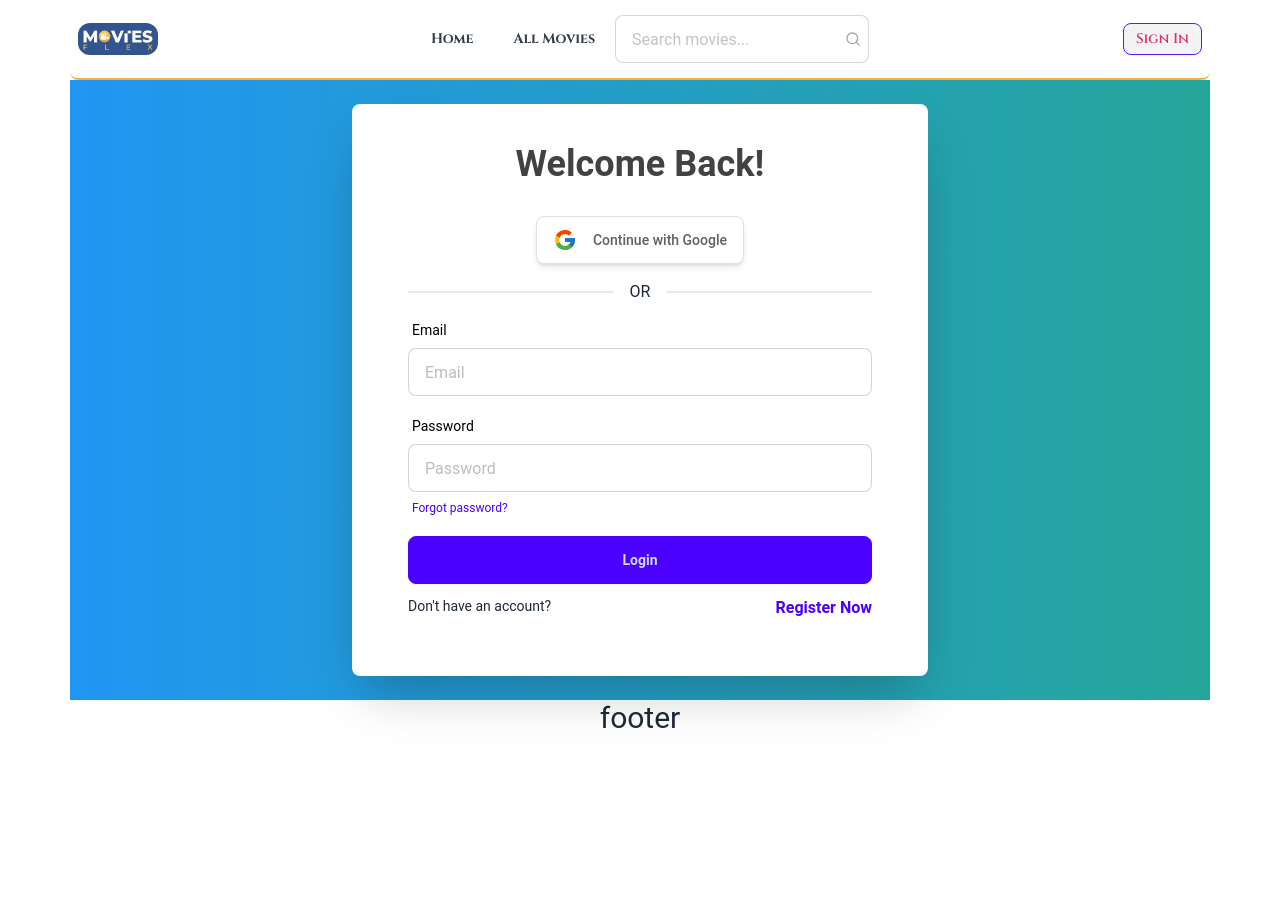
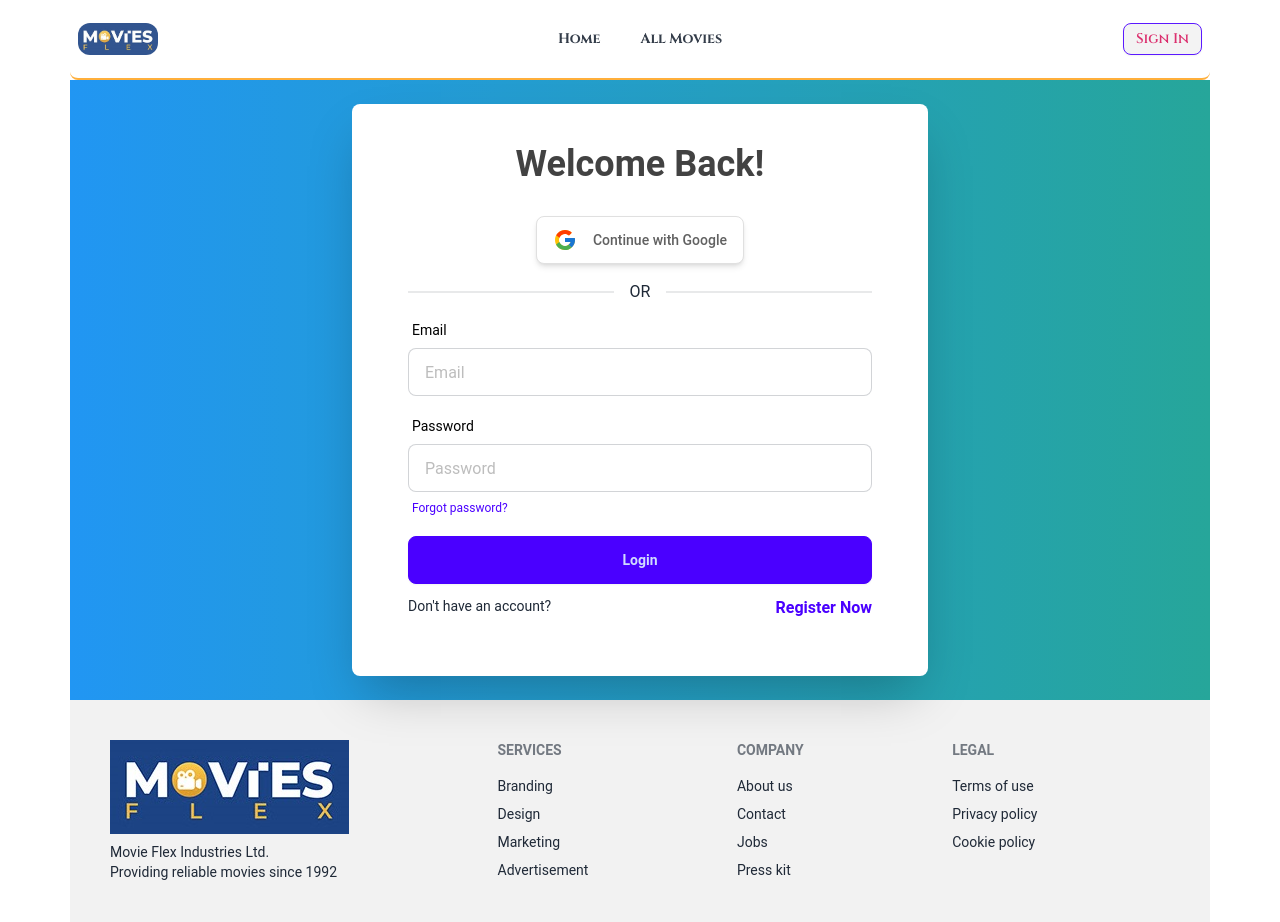
Before and after one commit to nrbnayon/Movie-Flex-Client, a React (Vite) app: page /login in a window 1280 px wide. Before the commit the page ends 800 px from the top, so only its background shows below. Built offline with nearby package versions, Linux system fonts and the light colour scheme; no server answers.

Commit message:
Added Footer

```diff
--- a/src/Pages/Authentication/Register.jsx
+++ b/src/Pages/Authentication/Register.jsx
@@ -5,6 +5,7 @@ import { FaEye, FaEyeSlash } from "react-icons/fa";
 import { toast } from "react-toastify";
 import useAuth from "../../hooks/useAuth";
 import useAxiosPublic from "../../hooks/useAxiosPublic";
+import { Helmet } from "react-helmet-async";
 const Register = () => {
   const axiosPublic = useAxiosPublic();
   const navigate = useNavigate();
@@ -82,6 +83,9 @@ const Register = () => {
 
   return (
     <div className="flex min-h-screen items-center justify-center bg-[#8EA7E9]/20 p-6 ">
+      <Helmet>
+        <title>MovieFlex | Register</title>
+      </Helmet>
       <div className="flex h-full w-full overflow-hidden rounded-xl shadow-md  ">
         <div className="relative hidden  min-h-fit items-center justify-center bg-[#8EA7E9] md:flex md:w-[60%] lg:w-[40%]">
           <div className="absolute -top-2 z-10 left-[20%] h-16 w-16 rounded-full bg-gradient-to-br  from-white via-[#9eb6f8] to-[#6585dd]"></div>
--- a/src/Pages/Home/AllMovies/AllMovies.jsx
+++ b/src/Pages/Home/AllMovies/AllMovies.jsx
@@ -10,7 +10,6 @@ import {
 } from "react-icons/fa";
 import { MdSearch } from "react-icons/md";
 import {
-  Button,
   Pagination,
   Stack,
   MenuItem,
@@ -171,6 +170,7 @@ const AllMovies = () => {
               className="bg-white border-gray-300 focus:ring-2 focus:ring-blue-500 focus:border-blue-500 transition-all duration-300"
             >
               <MenuItem value="">All</MenuItem>
+              <MenuItem value="5.0">5.0</MenuItem>
               <MenuItem value="4.0">4.0 & Up</MenuItem>
               <MenuItem value="3.0">3.0 & Up</MenuItem>
               <MenuItem value="2.0">2.0 & Up</MenuItem>
@@ -202,7 +202,7 @@ const AllMovies = () => {
           >
             <div className="relative">
               <img
-                className="w-full h-64 object-cover transition-transform duration-300 group-hover:scale-105"
+                className="w-full h-64 transition-transform duration-300 hover:scale-105"
                 src={movie.image}
                 alt={movie.name}
                 data-aos="zoom-in"
@@ -211,7 +211,7 @@ const AllMovies = () => {
                 className="absolute inset-0 flex items-center justify-center bg-transparent text-white text-lg font-bold rounded-full opacity-0 group-hover:opacity-100 transition-opacity duration-300"
                 onClick={() => alert("Play button clicked")}
               >
-                <FaPlay className="w-12 h-12 fill-red-600" />
+                <FaPlay className="w-12 h-12 fill-red-600 transition-transform duration-300 hover:scale-110" />
               </button>
             </div>
             <div className="px-4 py-4 flex-grow">
--- a/src/Pages/Shared/Footer/Footer.jsx
+++ b/src/Pages/Shared/Footer/Footer.jsx
@@ -1,7 +1,38 @@
 import React from "react";
 
 const Footer = () => {
-  return <div className="text-3xl text-center">footer</div>;
+  return (
+    <footer className="footer bg-base-200 text-base-content p-10">
+      <aside>
+        <img src="./logo4.jpg" alt="logo" />
+        <p>
+          Movie Flex Industries Ltd.
+          <br />
+          Providing reliable movies since 1992
+        </p>
+      </aside>
+      <nav>
+        <h6 className="footer-title">Services</h6>
+        <a className="link link-hover">Branding</a>
+        <a className="link link-hover">Design</a>
+        <a className="link link-hover">Marketing</a>
+        <a className="link link-hover">Advertisement</a>
+      </nav>
+      <nav>
+        <h6 className="footer-title">Company</h6>
+        <a className="link link-hover">About us</a>
+        <a className="link link-hover">Contact</a>
+        <a className="link link-hover">Jobs</a>
+        <a className="link link-hover">Press kit</a>
+      </nav>
+      <nav>
+        <h6 className="footer-title">Legal</h6>
+        <a className="link link-hover">Terms of use</a>
+        <a className="link link-hover">Privacy policy</a>
+        <a className="link link-hover">Cookie policy</a>
+      </nav>
+    </footer>
+  );
 };
 
 export default Footer;
--- a/src/Pages/Shared/NavBar/NavBar.jsx
+++ b/src/Pages/Shared/NavBar/NavBar.jsx
@@ -83,7 +83,7 @@ const NavBar = () => {
       <div className="navbar-center font-cinzel font-bold hidden md:flex">
         <ul className="menu menu-horizontal space-x-2 px-1">{navLinks}</ul>
       </div>
-      <div className="navbar-center hidden md:flex">
+      {/* <div className="navbar-center hidden md:flex">
         <div className="relative">
           <input
             type="text"
@@ -94,9 +94,9 @@ const NavBar = () => {
             <FiSearch className="text-gray-500" />
           </button>
         </div>
-      </div>
+      </div> */}
       {/* Search Bar for Mobile */}
-      <div>
+      {/* <div>
         <div className="navbar-center md:hidden w-full  ">
           <div className="relative">
             <input
@@ -109,7 +109,7 @@ const NavBar = () => {
             </button>
           </div>
         </div>
-      </div>
+      </div> */}
       <div className="navbar-end gap-2 font-cinzel font-bold">
         <div className="flex justify-center items-center gap-3">
           {user ? (
@@ -134,10 +134,10 @@ const NavBar = () => {
                   <li></li>
                   <li>
                     <Link
-                      to="/dashboard/my-profile"
+                      to="/"
                       className="btn btn-outline text-secondary btn-sm"
                     >
-                      Dashboard
+                      Profile
                     </Link>
                   </li>
                   <li>
--- a/src/Routers/Routes.jsx
+++ b/src/Routers/Routes.jsx
@@ -1,16 +1,25 @@
-import { createBrowserRouter } from "react-router-dom";
+import { createBrowserRouter, Link } from "react-router-dom";
 import Root from "../Layout/Root";
 import Home from "../Pages/Home/Home";
 import GuestRoute from "./GuestRoute";
 import Login from "../Pages/Authentication/Login";
 import Register from "../Pages/Authentication/Register";
 import AllMovies from "../Pages/Home/AllMovies/AllMovies";
+import ProtectedRoute from "./ProtectedRoute";
+import { Helmet } from "react-helmet-async";
 
 export const router = createBrowserRouter([
   {
     path: "/",
     element: <Root />,
-    errorElement: <p>Not found</p>,
+    errorElement: (
+      <p className="text-3xl font-bold min-h-screen flex justify-center items-center w-full mx-auto">
+        Page Not Found Back To
+        <Link to="/" className="btn btn-warning">
+          Home
+        </Link>
+      </p>
+    ),
     children: [
       {
         path: "/",
@@ -35,7 +44,15 @@ export const router = createBrowserRouter([
       },
       {
         path: "/allMovies",
-        element: <AllMovies />,
+        element: (
+          <ProtectedRoute>
+            {" "}
+            <Helmet>
+              <title>MovieFlex | All Movies</title>
+            </Helmet>
+            <AllMovies />{" "}
+          </ProtectedRoute>
+        ),
       },
     ],
   },
```
